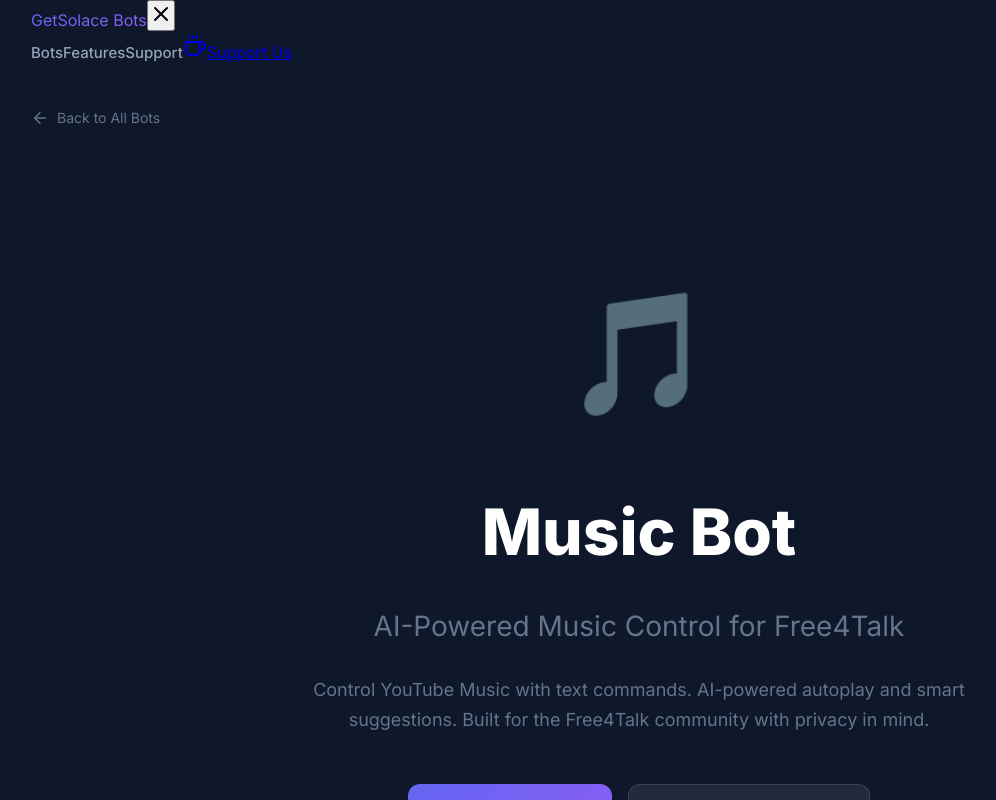
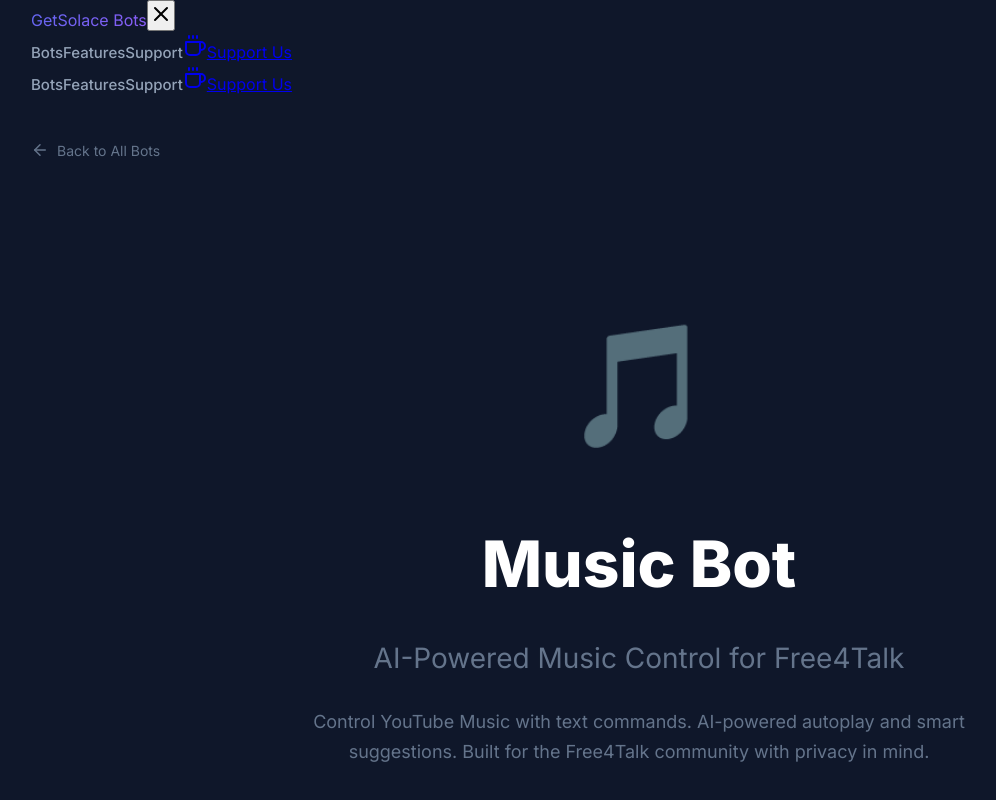
Before and after one commit to itsLohit/free4talk-bots-landing-page, a React (Vite) app in the folder free4talk-bots/: page /#/bots/music-bot in a window 1280 px wide. Both pictures are taken after a click on the button "Toggle menu". Shown: the top 800 px of the page, without its empty margins (1-997 px from the left). Built offline with nearby package versions, Linux system fonts and the light colour scheme.

Commit message:
Add download attribute to pricing button

```diff
--- a/free4talk-bots/src/App.jsx
+++ b/free4talk-bots/src/App.jsx
@@ -1,4 +1,4 @@
-import { HashRouter as Router, Routes, Route } from 'react-router-dom';
+import { HashRouter as Router, Routes, Route } from 'react-router-dom'; // ✅ Change to HashRouter
 import { useEffect } from 'react';
 import { useLocation } from 'react-router-dom';
 import Navbar from './components/Navbar';
@@ -9,24 +9,27 @@
 
 function ScrollToTop() {
   const { pathname } = useLocation();
+
   useEffect(() => {
     window.scrollTo(0, 0);
   }, [pathname]);
+
   return null;
 }
 
 function App() {
   return (
-    <Router>
-      <Navbar />
+    <Router> {/* ✅ No basename needed with HashRouter */}
       <ScrollToTop />
-      <Routes>
-        <Route path="/" element={<Home />} />
-        <Route path="/music-bot" element={<MusicBot />} />
-        <Route path="/bots/music-bot" element={<MusicBot />} />  {/* ✅ Add this route */}
-        <Route path="/install" element={<MusicBotInstall />} />
-      </Routes>
-      <Footer />
+      <div className="app">
+        <Navbar />
+        <Routes>
+          <Route path="/" element={<Home />} />
+          <Route path="/bots/music-bot" element={<MusicBot />} />
+          <Route path="/bots/music-bot/install" element={<MusicBotInstall />} />
+        </Routes>
+        <Footer />
+      </div>
     </Router>
   );
 }
--- a/free4talk-bots/src/components/Navbar.jsx
+++ b/free4talk-bots/src/components/Navbar.jsx
@@ -11,10 +11,9 @@
   const scrollToSection = (sectionId) => {
     setIsOpen(false);
 
-    // If not on home page, navigate to home first, then scroll
+    // If not on home page, navigate first
     if (!isHome) {
       navigate('/');
-      // Wait for navigation to complete before scrolling
       setTimeout(() => {
         const element = document.getElementById(sectionId);
         if (element) {
@@ -24,7 +23,7 @@
       return;
     }
 
-    // If on home page, smooth scroll immediately
+    // If on home page, smooth scroll
     const element = document.getElementById(sectionId);
     if (element) {
       element.scrollIntoView({ behavior: 'smooth' });
@@ -39,6 +38,7 @@
             GetSolace Bots
           </Link>
 
+          {/* Mobile menu button */}
           <button
             onClick={() => setIsOpen(!isOpen)}
             className="md:hidden text-gray-300 hover:text-white"
@@ -47,7 +47,8 @@
             {isOpen ? <X className="w-6 h-6" /> : <Menu className="w-6 h-6" />}
           </button>
 
-          <div className={`${isOpen ? 'block' : 'hidden'} md:flex items-center gap-6`}>
+          {/* Desktop menu - always visible on md+ screens */}
+          <div className="hidden md:flex items-center gap-6">
             <button
               onClick={() => scrollToSection('bots')}
               className="nav-link-button"
@@ -80,6 +81,42 @@
             </a>
           </div>
         </div>
+
+        {/* Mobile menu - only shows when isOpen is true */}
+        {isOpen && (
+          <div className="md:hidden mt-4 flex flex-col gap-4">
+            <button
+              onClick={() => scrollToSection('bots')}
+              className="nav-link-button text-left"
+            >
+              Bots
+            </button>
+
+            <button
+              onClick={() => scrollToSection('features')}
+              className="nav-link-button text-left"
+            >
+              Features
+            </button>
+
+            <button
+              onClick={() => scrollToSection('support')}
+              className="nav-link-button text-left"
+            >
+              Support
+            </button>
+
+            <a
+              href="https://buymeacoffee.com/yourname"
+              target="_blank"
+              rel="noopener noreferrer"
+              className="inline-flex items-center gap-2 px-4 py-2 bg-purple-600 hover:bg-purple-700 rounded-lg transition-colors w-fit"
+            >
+              <Coffee className="w-4 h-4" />
+              Support Us
+            </a>
+          </div>
+        )}
       </div>
     </nav>
   );
--- a/free4talk-bots/src/data/bots.js
+++ b/free4talk-bots/src/data/bots.js
@@ -20,7 +20,7 @@
     category: 'Entertainment',
     tags: ['Music', 'AI', 'Command Control'],
     downloadLink: 'downloads/music-bot-extension.zip',
-    docsLink: '/bots/music-bot',
+    docsLink: '/music-bot',
     color: 'linear-gradient(135deg, #1e293b 0%, #334155 100%)'  // Professional dark slate
   },
   {
```
